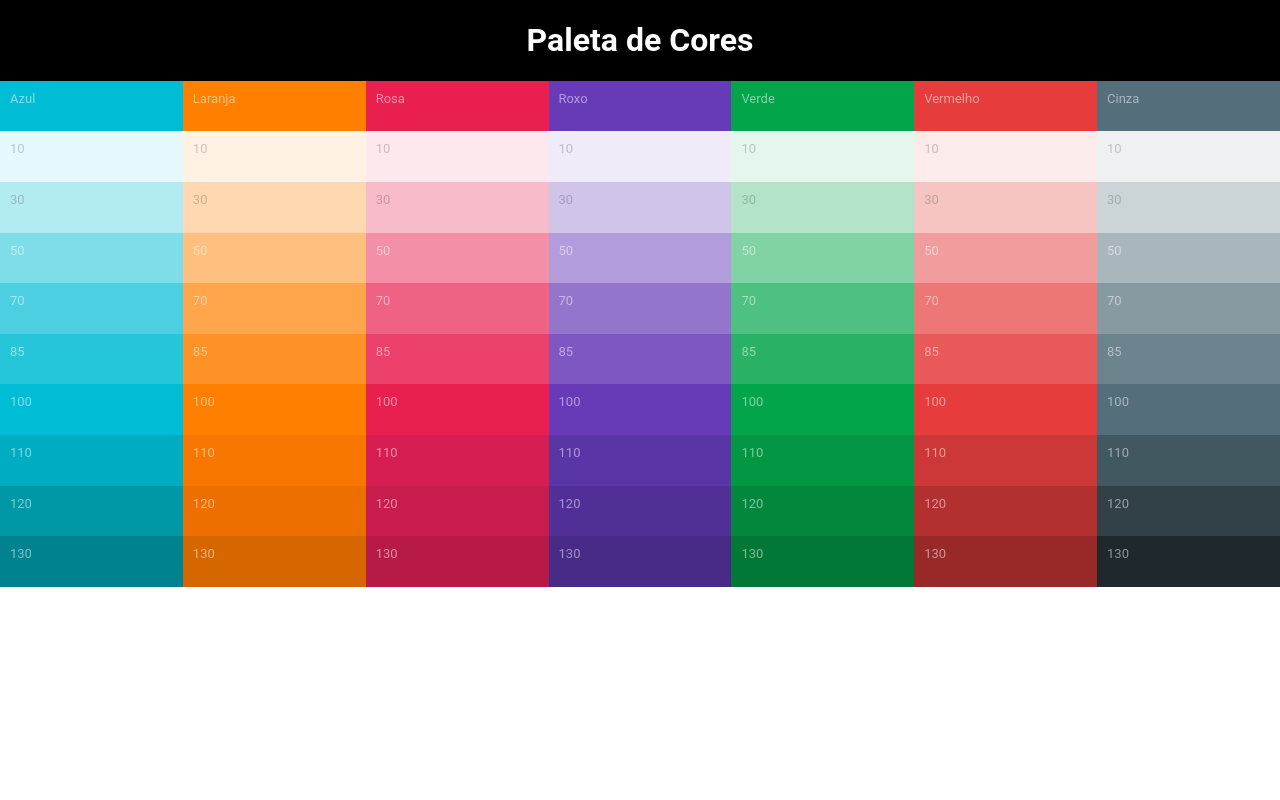
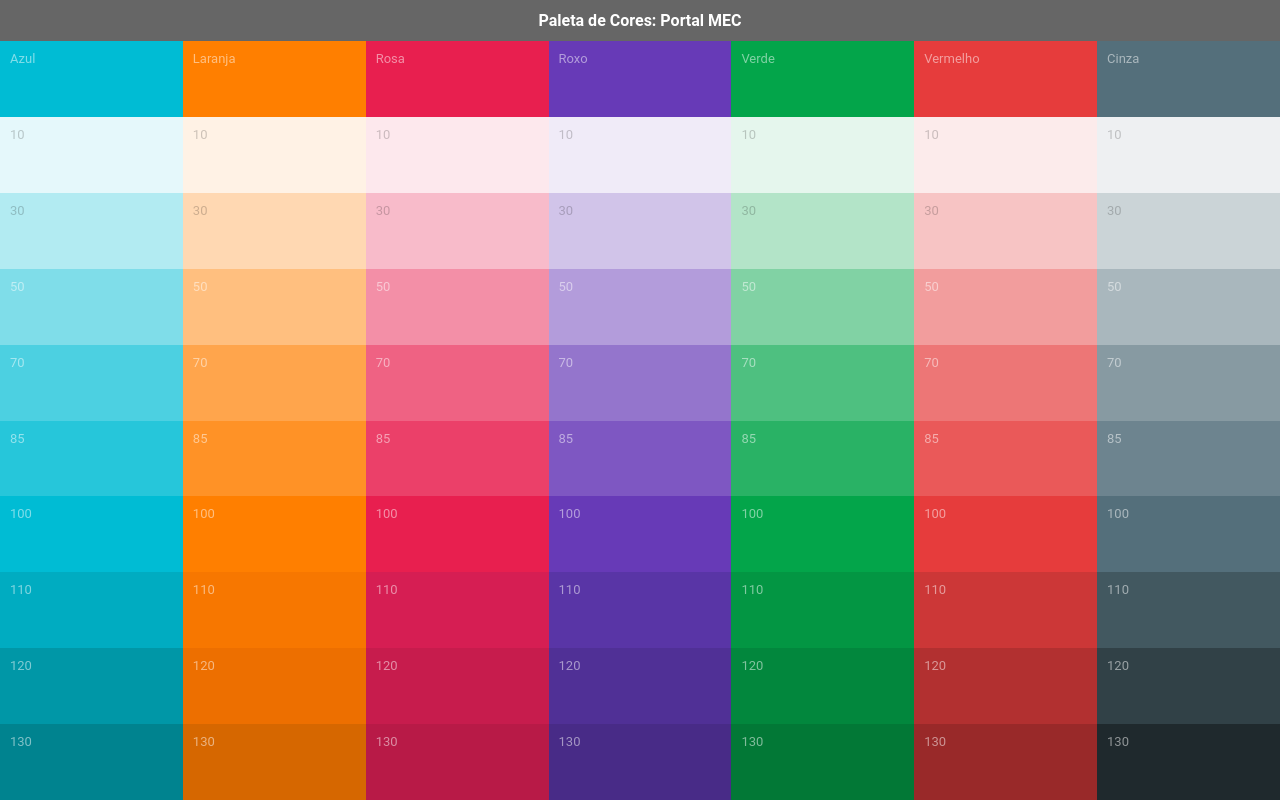
Before and after one commit to JCQuintas/PaletadeCores, a plain HTML site: page index.html in a window 1280 px wide. Drawn offline with Linux system fonts and the light colour scheme.

Commit message:
header integrado na tabela

```diff
--- a/css/geral.css
+++ b/css/geral.css
@@ -7,20 +7,10 @@
   -moz-box-sizing: border-box;
 }
 
-.flex-container {
-    display: -webkit-flex;
-    display: flex;
-    -webkit-flex-flow: row wrap;
-    flex-flow: row wrap;
-    text-align: center;
+#firstrow {
+	color: #fff;
+	background-color: #666;
 }
-
-.flex-container > * {
-    -webkit-flex: 1 100%;
-    flex: 1 100%;
-}
-
-header {background: black;color:white;}
 
 html, body {
   height: 100%;
@@ -28,25 +18,6 @@ html, body {
 	overflow: hidden;
 	margin-left: 0px;
 	margin-top: 0px;
-}
-
-.card {
-  width: 25%;
-  padding-bottom: 25%;
-  background-color: blue;
-  position: relative;
-  float: left;
-  margin: 5px;
-}
-
-.text {
-  margin: 10px;
-  color: white;
-  position: absolute;
-}
-
-#wrap {
-  overflow: hidden;
 }
 
 /*Colorcards*/
@@ -58,7 +29,6 @@ html, body {
   vertical-align: text-bottom;;
   cursor: pointer;
   position: relative;
-	padding-bottom: 2%;
 }
 
 .colorcard.light {
@@ -84,7 +54,7 @@ tbody {
   border-color: inherit;
 }
 
-.color_table {
+.color_table, .main-container {
   width: 100%;
   height: 100%;
   border: 0px;
--- a/index.html
+++ b/index.html
@@ -17,15 +17,15 @@
 
 <body>
 
-  <div id="main-container">
-    <div class="flex-container">
-      <header>
-        <h1>Paleta de Cores</h1>
-      </header>
-    </div>
+  <div class="main-container">
     <table class="color_table" cellspacing="0" cellpadding="0">
 
       <tbody>
+        <tr>
+          <th id="firstrow" colspan="7">
+          <span>Paleta de Cores: Portal MEC</spam>
+          </th>
+        </tr>
         <tr>
           <td class="colorcard" onclick="myFunction(this)" title="Azul" style="background:#00bcd4;" data-hex="00bcd4" data-hashhex="#00bcd4" data-rgb="rgb(0,188,212)" data-rgba="rgba(0,188,212,1)">
             <span>Azul</span>
```
